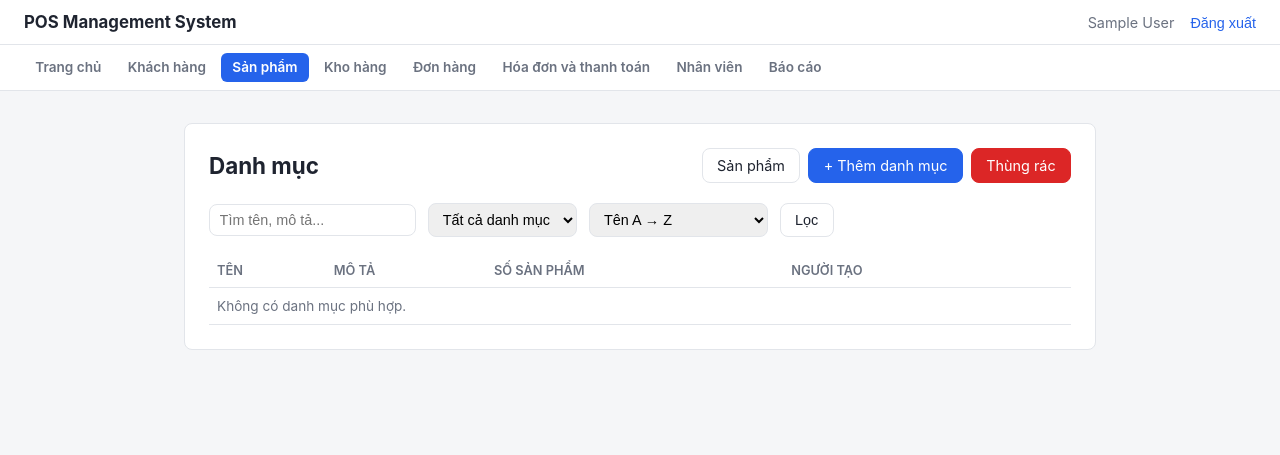
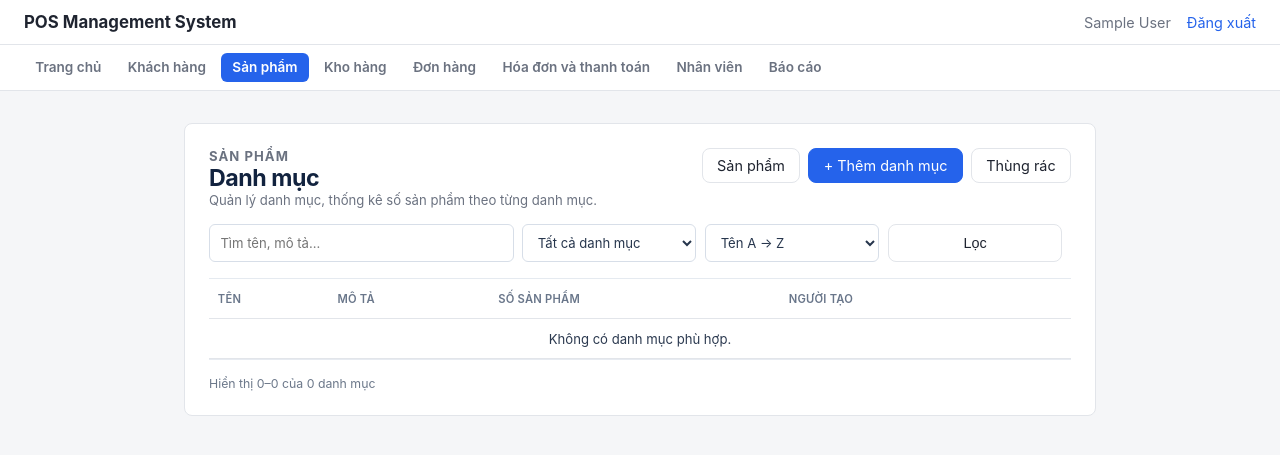
Before and after one commit to tvhai01/pos-management, a Django app: page /categories/ in a window 1280 px wide. Shown: the top 455 px of the page. Run offline with Django 5.2, Linux system fonts and the light colour scheme; the visitor is signed in with stand-in values (Sample User, id 1); data that the repository does not hold is empty.

Commit message:
feat(dashboard): restyle categories UI and unify invoice payment panel
Categories (list + form) were the last pages still using the old plain
.card/.toolbar/<table> style with inline styles — bring them onto the
same visual vocabulary already used everywhere else (section-heading,
filter-bar, workspace-table, table-footer, status pagination).

The standalone invoice detail page (reached from the Invoices list,
independent of the order flow) still had its original cramped
payment-actions block: a bare "Chuyển sang chờ thanh toán" button for
DRAFT, and a legacy MoMo "Thanh toán QR" button jammed next to the
4-column manual-payment-form for PENDING_PAYMENT, with no explicit
success confirmation styling. Replace it with the same payment-panel
state machine already built for the order-detail hub — VietQR (SePay)
choice with polling, manual payment with an explicit "Xác nhận đã thu
tiền" confirmation, and a PAID summary panel — so both entry points to
paying an invoice look and behave the same way.

- invoice_detail view now also computes active_sepay_payment,
  latest_success_payment, can_pay and can_transition context, mirroring
  order_detail.
- Add a generic (non-navbar-scoped) .link-button style so inline POST
  "delete" actions render as a plain link instead of a default browser
  button box.

Co-Authored-By: Claude Sonnet 5 <noreply@anthropic.com>

```diff
--- a/apps/dashboard/static/dashboard/style.css
+++ b/apps/dashboard/static/dashboard/style.css
@@ -55,13 +55,17 @@ a:hover {
 .navbar form {
   display: inline;
 }
-.navbar button.link-button {
+.link-button {
   background: none;
   border: none;
   color: var(--primary);
   cursor: pointer;
   padding: 0;
+  font: inherit;
   font-size: 0.9rem;
+}
+.link-button:hover {
+  text-decoration: underline;
 }
 
 /* Persistent secondary nav — every authenticated page, links to every
--- a/apps/dashboard/templates/dashboard/base.html
+++ b/apps/dashboard/templates/dashboard/base.html
@@ -5,7 +5,7 @@
   <meta charset="UTF-8">
   <meta name="viewport" content="width=device-width, initial-scale=1">
   <title>{% block title %}POS Management System{% endblock %}</title>
-    <link rel="stylesheet" href="{% static 'dashboard/style.css' %}?v=refactor-ui-3">
+    <link rel="stylesheet" href="{% static 'dashboard/style.css' %}?v=refactor-ui-4">
 </head>
 <body>
   {% if user.is_authenticated %}
--- a/apps/dashboard/templates/dashboard/products/categories/list.html
+++ b/apps/dashboard/templates/dashboard/products/categories/list.html
@@ -1,61 +1,89 @@
 {% extends "dashboard/base.html" %}
 {% block title %}Danh mục — POS Management System{% endblock %}
-
 {% block content %}
 <div class="card">
-  <div class="toolbar" style="margin-bottom:1.25rem">
-    <h1 style="margin:0">Danh mục</h1>
-    <div style="margin-left:auto;display:flex;gap:.5rem">
+  <div class="section-heading">
+    <div>
+      <p class="eyebrow">Sản phẩm</p>
+      <h1>Danh mục</h1>
+      <p class="section-description">Quản lý danh mục, thống kê số sản phẩm theo từng danh mục.</p>
+    </div>
+    <div class="section-actions">
       <a class="btn btn-secondary" href="{% url 'dashboard:product-list' %}">Sản phẩm</a>
       {% if can_create %}<a class="btn" href="{% url 'dashboard:category-create' %}">+ Thêm danh mục</a>{% endif %}
-      <a class="btn btn-danger" href="{% url 'dashboard:trash' %}">Thùng rác</a>
+      <a class="btn btn-secondary" href="{% url 'dashboard:trash' %}">Thùng rác</a>
     </div>
   </div>
 
-  <form class="toolbar" method="get">
-    <input type="text" name="search" placeholder="Tìm tên, mô tả..." value="{{ search }}">
-    <select name="has_products">
+  <form class="filter-bar" method="get" aria-label="Lọc danh mục">
+    <label class="search-field">
+      <span class="sr-only">Tìm danh mục</span>
+      <input type="search" name="search" placeholder="Tìm tên, mô tả..." value="{{ search }}">
+    </label>
+    <select name="has_products" aria-label="Sản phẩm">
       <option value="">Tất cả danh mục</option>
       <option value="yes" {% if has_products == "yes" %}selected{% endif %}>Có sản phẩm</option>
       <option value="no" {% if has_products == "no" %}selected{% endif %}>Danh mục trống</option>
     </select>
-    <select name="sort">
+    <select name="sort" aria-label="Sắp xếp">
       <option value="name_asc" {% if sort == "name_asc" %}selected{% endif %}>Tên A → Z</option>
       <option value="name_desc" {% if sort == "name_desc" %}selected{% endif %}>Tên Z → A</option>
       <option value="most_products" {% if sort == "most_products" %}selected{% endif %}>Nhiều sản phẩm nhất</option>
       <option value="newest" {% if sort == "newest" %}selected{% endif %}>Mới nhất</option>
     </select>
-    <button class="btn btn-secondary" type="submit">Lọc</button>
+    <button type="submit" class="btn btn-secondary">Lọc</button>
   </form>
 
-  <table>
-    <thead><tr><th>Tên</th><th>Mô tả</th><th>Số sản phẩm</th><th>Người tạo</th><th></th></tr></thead>
+  <div class="table-scroll">
+    <table class="workspace-table">
+      <thead>
+        <tr>
+          <th>Tên</th>
+          <th>Mô tả</th>
+          <th>Số sản phẩm</th>
+          <th>Người tạo</th>
+          <th></th>
+        </tr>
+      </thead>
       <tbody>
         {% for category in categories %}
-        <tr>
+          <tr class="selectable-row">
             <td><strong>{{ category.name }}</strong><br><small class="text-muted">{{ category.id }}</small></td>
             <td>{{ category.description|default:"—" }}</td>
             <td>{{ category.active_product_count }}</td>
-          <td>{{ category.created_by.email|default:"Hệ thống" }}<br><small>{{ category.created_at|date:"d/m/Y H:i" }}</small></td>
+            <td>{{ category.created_by.email|default:"Hệ thống" }}<br><small class="text-muted">{{ category.created_at|date:"d/m/Y H:i" }}</small></td>
             <td>
-            {% if can_update %}<a href="{% url 'dashboard:category-update' category.id %}">Sửa</a>{% endif %}
+              {% if can_update %}
+                <a href="{% url 'dashboard:category-update' category.id %}">Sửa</a>
+              {% endif %}
               {% if can_delete %}
+                &nbsp;·&nbsp;
                 <form method="post" action="{% url 'dashboard:category-delete' category.id %}" style="display:inline">
-                {% csrf_token %}<button class="link-button" type="submit">Xóa</button>
+                  {% csrf_token %}<button class="link-button" type="submit" style="color:var(--danger)">Xóa</button>
                 </form>
               {% endif %}
             </td>
           </tr>
-      {% empty %}<tr><td colspan="5" class="text-muted">Không có danh mục phù hợp.</td></tr>{% endfor %}
+        {% empty %}
+          <tr><td colspan="5" class="empty-state">Không có danh mục phù hợp.</td></tr>
+        {% endfor %}
       </tbody>
     </table>
+  </div>
 
+  <div class="table-footer">
+    <span>Hiển thị {{ categories.start_index }}–{{ categories.end_index }} của {{ categories.paginator.count }} danh mục</span>
     {% if categories.paginator.num_pages > 1 %}
-    <div class="pagination">
-      {% if categories.has_previous %}<a href="?page={{ categories.previous_page_number }}&search={{ search }}&has_products={{ has_products }}&sort={{ sort }}">« Trước</a>{% endif %}
-      <span>Trang {{ categories.number }}/{{ categories.paginator.num_pages }}</span>
-      {% if categories.has_next %}<a href="?page={{ categories.next_page_number }}&search={{ search }}&has_products={{ has_products }}&sort={{ sort }}">Sau »</a>{% endif %}
-    </div>
+      <nav class="pagination" aria-label="Phân trang danh mục">
+        {% if categories.has_previous %}
+          <a href="?page={{ categories.previous_page_number }}&search={{ search }}&has_products={{ has_products }}&sort={{ sort }}">‹</a>
+        {% endif %}
+        <span class="pagination-current">{{ categories.number }}</span>
+        {% if categories.has_next %}
+          <a href="?page={{ categories.next_page_number }}&search={{ search }}&has_products={{ has_products }}&sort={{ sort }}">›</a>
+        {% endif %}
+      </nav>
     {% endif %}
   </div>
+</div>
 {% endblock %}
--- a/apps/dashboard/views.py
+++ b/apps/dashboard/views.py
@@ -1201,6 +1201,19 @@ def invoice_detail(request: HttpRequest, invoice_id: UUID) -> HttpResponse:
         (payment.amount for payment in payments if payment.status == "SUCCESS"),
         Decimal("0"),
     )
+    active_sepay_payment = (
+        invoice.payments.filter(
+            payment_method="SEPAY",
+            status__in=[PaymentStatus.PENDING, PaymentStatus.PROCESSING],
+        )
+        .order_by("-created_at")
+        .first()
+    )
+    latest_success_payment = (
+        invoice.payments.filter(status=PaymentStatus.SUCCESS)
+        .order_by("-processed_at")
+        .first()
+    )
     return render(
         request,
         "dashboard/invoices/detail.html",
@@ -1211,6 +1224,14 @@ def invoice_detail(request: HttpRequest, invoice_id: UUID) -> HttpResponse:
             "transactions": transactions,
             "paid_amount": paid_amount,
             "remaining_amount": max(invoice.total_amount - paid_amount, Decimal("0")),
+            "active_sepay_payment": active_sepay_payment,
+            "latest_success_payment": latest_success_payment,
+            "can_pay": PermissionSelector.user_has_permission(
+                _authenticated_user(request), "create", "payment"
+            ),
+            "can_transition": PermissionSelector.user_has_permission(
+                _authenticated_user(request), "update", "invoice"
+            ),
         },
     )
 
```
Also changed, not shown: apps/dashboard/templates/dashboard/invoices/detail.html (+100 -14 lines), apps/dashboard/templates/dashboard/products/categories/form.html (+14 -3 lines). Lines whose indentation alone changed are shown as unchanged.
